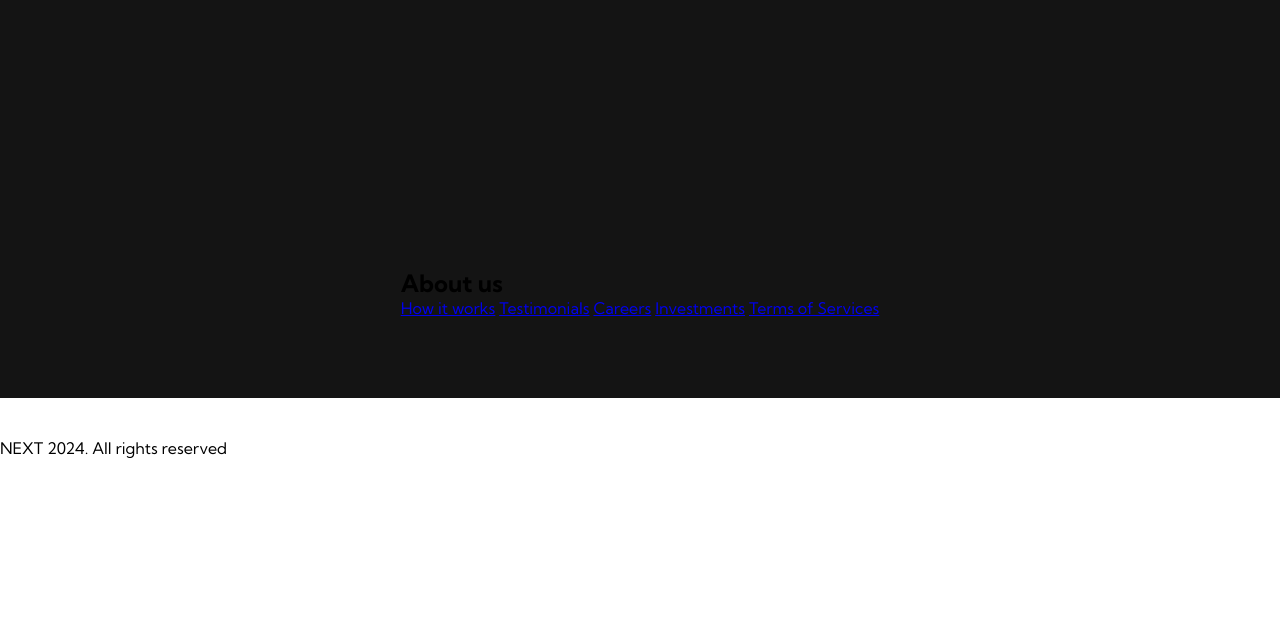
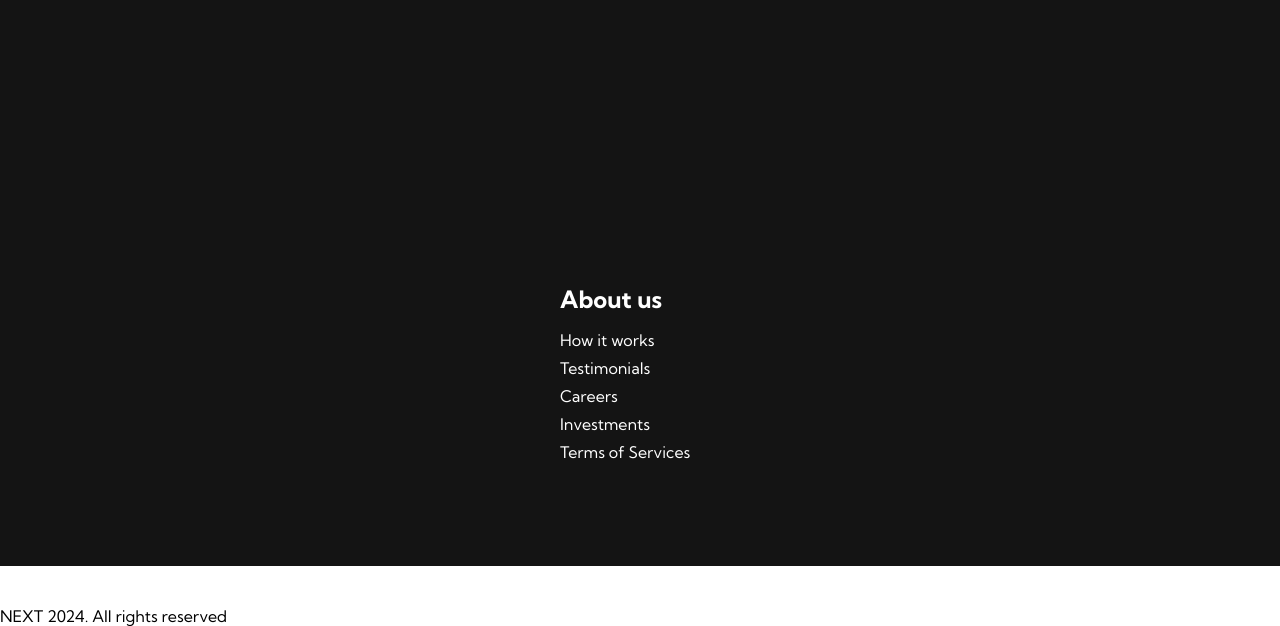
Before and after one commit to KhwajaYousuf/PROJECT1, a plain HTML site: page index.html in a window 1280 px wide. Shown: the part 1412-2038 px from the top of the page. Before the commit the page ends 1870 px from the top, so only its background shows below. Drawn offline with Linux system fonts and the light colour scheme; some icons are missing.

Commit message:
Styled Footer Links

```diff
--- a/styles.css
+++ b/styles.css
@@ -498,3 +498,31 @@
     display: flex;
     justify-content: center;
 }
+
+.footer__link--wrapper {
+    display: flex;
+}
+
+.footer__link--items {
+    display: flex;
+    flex-direction: column;
+    align-items: flex-start;
+    margin: 16px;
+    text-align: left;
+    width: 160px;
+    box-sizing: border-box;
+}
+
+.footer__link--items h2 {
+    margin-bottom: 16px;
+}
+
+.footer__link--items > h2 {
+    color: #fff;
+}
+
+.footer__link--items a {
+    color: #fff;
+    text-decoration: none;
+    margin-bottom: 0.5rem;
+}
```
